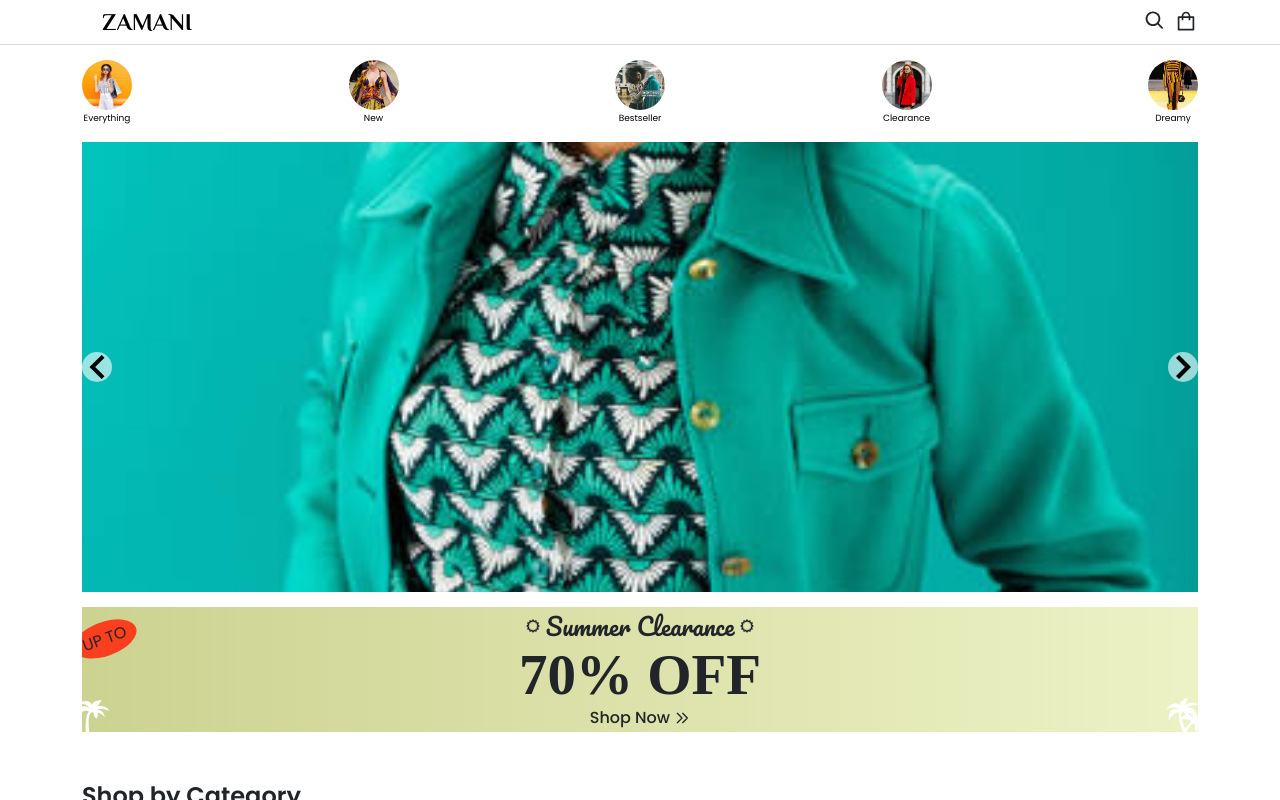
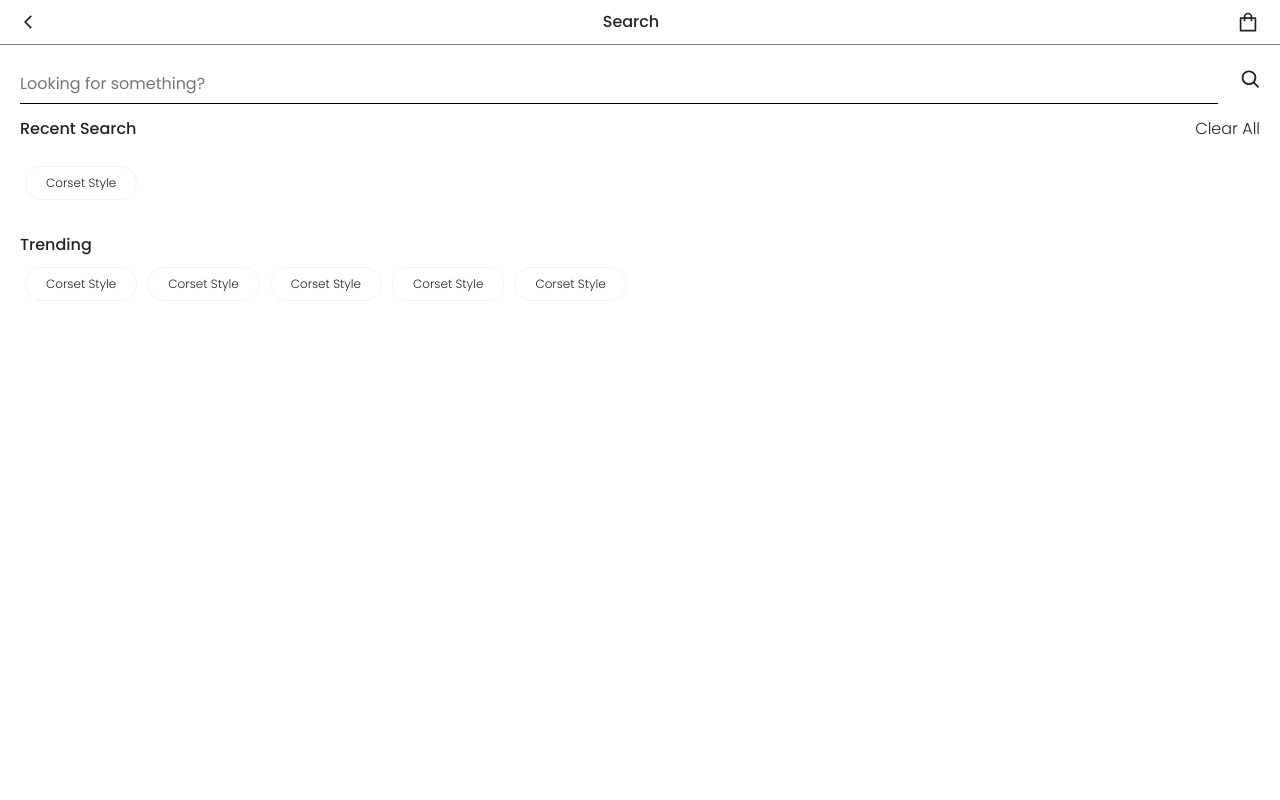
Before and after one commit to emmanuel-ademuyiwa/zamani, a React (Create React App) app: page / in a window 1280 px wide. Both pictures are taken after a click on the icon 1153 px from the left and 20 px from the top of the page. Shown: the top 800 px of the page. Built offline with nearby package versions, Linux system fonts and the light colour scheme; a web font is replaced by a local one.

Commit message:
Worked on the search option

```diff
--- a/src/components/Layout/Header.tsx
+++ b/src/components/Layout/Header.tsx
@@ -6,14 +6,18 @@ import { Link } from "react-router-dom";
 
 import { HiPlusSm } from "react-icons/hi";
 import { MdArrowForwardIos } from "react-icons/md";
+import Search from "./Search";
 
 const Header = () => {
   const ref = useRef<any>();
 
+
   const [sidenav, setSidenav] = useState(false);
   const [clothing, setClothing] = useState(false);
   const [sale, setSale] = useState<boolean>(false);
-  const [help, setHelp] = useState(false);
+  const [help, setHelp] = useState<boolean>(false);
+  const [search, setSearch] = useState<boolean>(false)
+
 
   function handleSidenav() {
     setSidenav(!sidenav);
@@ -29,6 +33,11 @@ const Header = () => {
   function handleHelp() {
     setHelp(!help);
   }
+
+  const handleSearch = () => {
+    setSearch(!search)
+  }
+
 
   useEffect(() => {
     const checkIfClickedOutside = (e: any) => {
@@ -57,7 +66,7 @@ const Header = () => {
           <h4 className="logo">ZAMANI</h4>
         </Link>
         <div className="right-header-content">
-          <CgSearch className="search-icon" />
+          <CgSearch className="search-icon" onClick={handleSearch} />
           <AiOutlineShopping className="cart-icon" />
         </div>
       </div>
@@ -150,6 +159,7 @@ const Header = () => {
           </div>
         </div>
       </div>
+      { search && <Search handlesearch={handleSearch} />}
     </header>
   );
 };
--- /dev/null
+++ b/src/components/Layout/RecentSearch.tsx
@@ -0,0 +1,19 @@
+import React from 'react'
+import SearchItem from './SearchItem'
+
+const RecentSearch = () => {
+  return (
+    <>
+      <div className="recent-search">
+      <div className="recent-container">
+        <h6>Recent Search</h6>
+      </div>
+      <h6 className='light'>Clear All</h6>
+    </div>
+
+    <SearchItem />
+    </>
+)
+}
+
+export default RecentSearch
--- /dev/null
+++ b/src/components/Layout/Search.tsx
@@ -0,0 +1,35 @@
+import React from 'react'
+import { MdArrowBackIosNew } from 'react-icons/md'
+import { AiOutlineShopping } from "react-icons/ai";
+import { CgSearch } from "react-icons/cg";
+import Trending from './Trending';
+import RecentSearch from './RecentSearch';
+
+interface SearchProps {
+    handlesearch: () => void;
+}
+
+const Search: React.FC<SearchProps> = ({ handlesearch }) => {
+    return (
+        <div className='search'>
+            <div className="search-header">
+                <MdArrowBackIosNew onClick={handlesearch}/>
+                <h6>Search</h6>
+                <AiOutlineShopping className="cart-icon" />
+            </div>
+            <div className="search-body">
+                <div className="search-body-input">
+                    <div className="text">
+                        <input type="text" name="" id="" placeholder='Looking for something?' />
+                    </div>
+                    <CgSearch className="search-icon" />
+                </div>
+                <RecentSearch />
+
+                <Trending />
+            </div>
+        </div>
+    )
+}
+
+export default Search
--- /dev/null
+++ b/src/components/Layout/SearchItem.tsx
@@ -0,0 +1,11 @@
+import React from 'react'
+
+const SearchItem = () => {
+  return (
+    <div className="search-item">
+      Corset Style
+    </div>
+  )
+}
+
+export default SearchItem
--- /dev/null
+++ b/src/components/Layout/Trending.tsx
@@ -0,0 +1,19 @@
+import React from 'react'
+import SearchItem from './SearchItem'
+
+const Trending = () => {
+  return (
+    <div className='trending'>
+        <h6>Trending</h6>
+        <div className="trending-list">
+            <SearchItem />
+            <SearchItem />
+            <SearchItem />
+            <SearchItem />
+            <SearchItem />
+        </div>
+    </div>
+  )
+}
+
+export default Trending
--- a/src/pages/Homepage/Shop.tsx
+++ b/src/pages/Homepage/Shop.tsx
@@ -12,24 +12,7 @@ import dreamy from "../../images/dreamy.jpeg";
 const Shop = () => {
   return (
     <div className="container">
-      <div className="shop">
-        <div className="clearance-header">
-          <TiStarburstOutline />
-          <h4>Summer Clearance</h4>
-          <TiStarburstOutline />
-        </div>
-        <div className="up-to">UP TO</div>
-        <h1 className="off">70% OFF</h1>
-        <h6>
-          Shop Now <HiOutlineChevronDoubleRight />
-        </h6>
-        <div className="trees">
-          <GiPalmTree className="left-tree" />
-          <GiPalmTree className="right-tree" />
-          <GiPalmTree className="right-right-tree" />
-        </div>
-        <div className="right-tree"></div>
-      </div>
+
 
       <div className="category">
         <h4>Shop by Category</h4>
@@ -55,6 +38,24 @@ const Shop = () => {
           </div>
         </div>
       </div>
+      <div className="shop">
+        <div className="clearance-header">
+          <TiStarburstOutline />
+          <h4>Summer Clearance</h4>
+          <TiStarburstOutline />
+        </div>
+        <div className="up-to">UP TO</div>
+        <h1 className="off">70% OFF</h1>
+        <h6>
+          Shop Now <HiOutlineChevronDoubleRight />
+        </h6>
+        <div className="trees">
+          <GiPalmTree className="left-tree" />
+          <GiPalmTree className="right-tree" />
+          <GiPalmTree className="right-right-tree" />
+        </div>
+        <div className="right-tree"></div>
+      </div>
     </div>
   );
 };
--- a/src/sass/_header.scss
+++ b/src/sass/_header.scss
@@ -189,3 +189,78 @@ header {
     display: none;
   }
 }
+
+.search {
+  position: fixed;
+  top: 0;
+  background-color: #fff;
+  width: 100%;
+  height: 100vh;
+
+  .search-header{
+    display: flex;
+    align-items: center;
+    justify-content: space-between;
+    border-bottom: .5px solid #808080;
+    padding: 10px 20px;
+
+    h6{
+      align-items: centers;
+      padding: 0;
+      margin: 0;
+    }
+  }
+
+  .search-body{
+    padding: 10px 20px;
+
+    .search-body-input{
+      display: flex;
+      align-items: center;
+      justify-content: space-between;
+
+      .text {
+        flex: 8;
+        margin-top: 10px;
+        margin-right: 20px;
+        border-bottom: 1px solid black;
+
+        input{
+          width: 100%;
+          border: none;
+          outline: none;
+          padding: 7px 0;
+        }
+      }
+    }
+
+    .recent-search {
+      display: flex;
+      justify-content: space-between;
+      margin: 15px 0;
+
+      .light{
+        font-weight: 300;
+      }
+    }
+
+    .search-item{
+      padding: 7px 20px;
+      border: 1px solid rgba(128, 128, 128, .1);
+      width: fit-content;
+      border-radius: 20px;
+      font-size: 12px;
+      font-weight: 300;
+      margin: 5px;
+      display: inline-block;
+
+    }
+
+    .trending{
+      margin-top: 30px;
+
+      .trending-list{
+      }
+    }
+  }
+}
```
